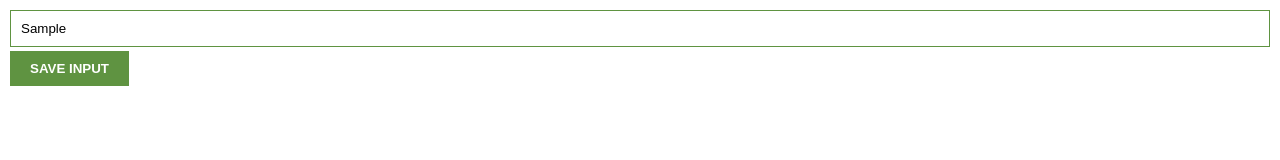
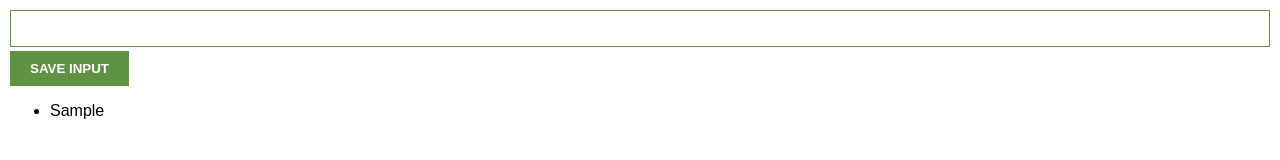
Before and after one commit to goldenokeama/leads-tracker-chrome-extension, a website built with Vite: page index.html in a window 1280 px wide. Both pictures are taken after typing "Sample" into the empty fields and a click on the button "SAVE INPUT". Built offline with nearby package versions, Linux system fonts and the light colour scheme.

Commit message:
got the save input button to take the value of the input field and render it out in an unordered list, then clear the input field

```diff
--- a/index.html
+++ b/index.html
@@ -5,5 +5,9 @@
   <body>
     <input type="text" id="input-el" />
     <button id="input-btn">SAVE INPUT</button>
+
+    <ul id="ul-el"></ul>
+
+    <script src="index.js" type="module"></script>
   </body>
 </html>
--- a/index.js
+++ b/index.js
@@ -0,0 +1,19 @@
+const inputEl = document.getElementById("input-el");
+const inputBtn = document.getElementById("input-btn");
+const ulEl = document.getElementById("ul-el");
+
+let myLeads = [];
+
+inputBtn.addEventListener("click", function () {
+  myLeads.push(inputEl.value);
+  inputEl.value = "";
+  renderLeads();
+});
+
+function renderLeads() {
+  let listItems = "";
+  for (let i = 0; i < myLeads.length; i++) {
+    listItems += "<li>" + myLeads[i] + "</li>";
+  }
+  ulEl.innerHTML = listItems;
+}
```
